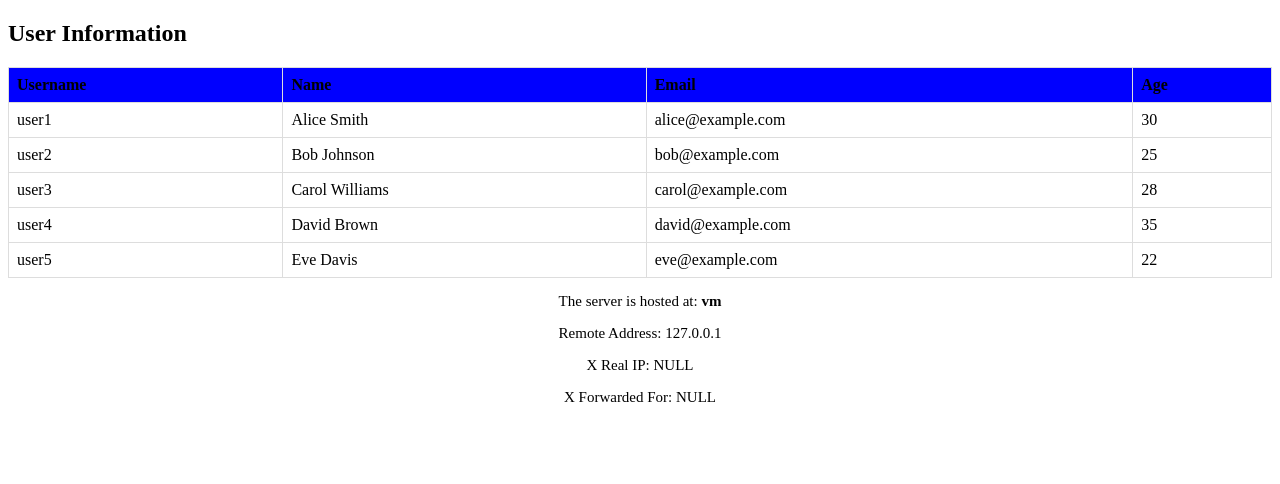
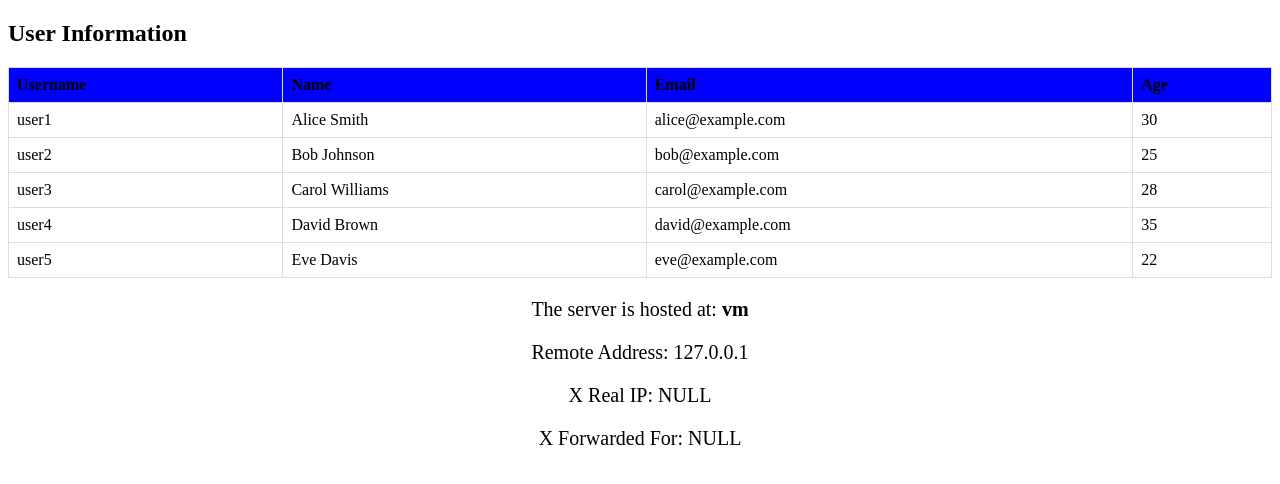
Before and after one commit to FuReAsu/docker, a PHP site: page / in a window 1280 px wide. Shown: the top 484 px of the page. Run offline with PHP 8.4, Linux system fonts and the light colour scheme; data comes from the database, SQL or seed files in the repository; data that the repository does not hold is empty.

Commit message:
edited footer again webdbsvr

```diff
--- a/webdbsvr/web/www/index.php
+++ b/webdbsvr/web/www/index.php
@@ -9,10 +9,10 @@
         th, td { padding: 8px; text-align: left; border: 1px solid #ddd; }
         th { background-color: blue; }
         .footer{
-            margin-bottom: 5px;
+            margin-bottom: 40px;
             text-align: center;
             font-family: 'Times New Roman', Times, serif;
-            font-size: 15px;
+            font-size: 20px;
             margin: 0;
         }
     </style>
```
